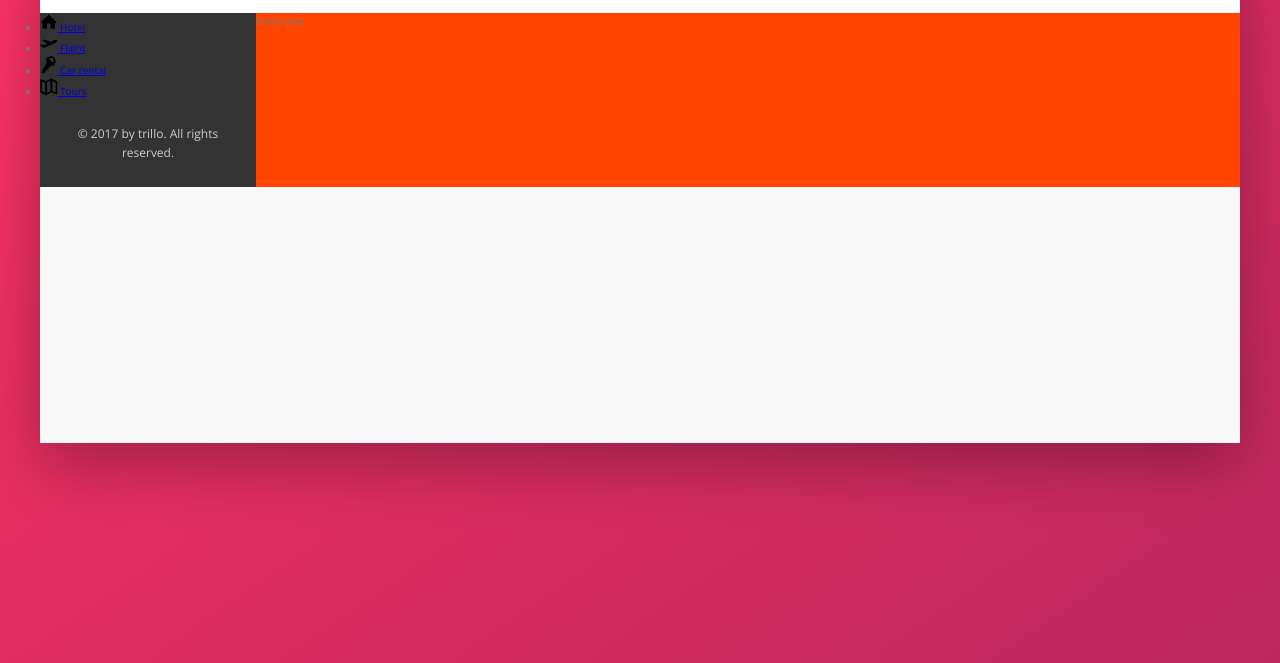
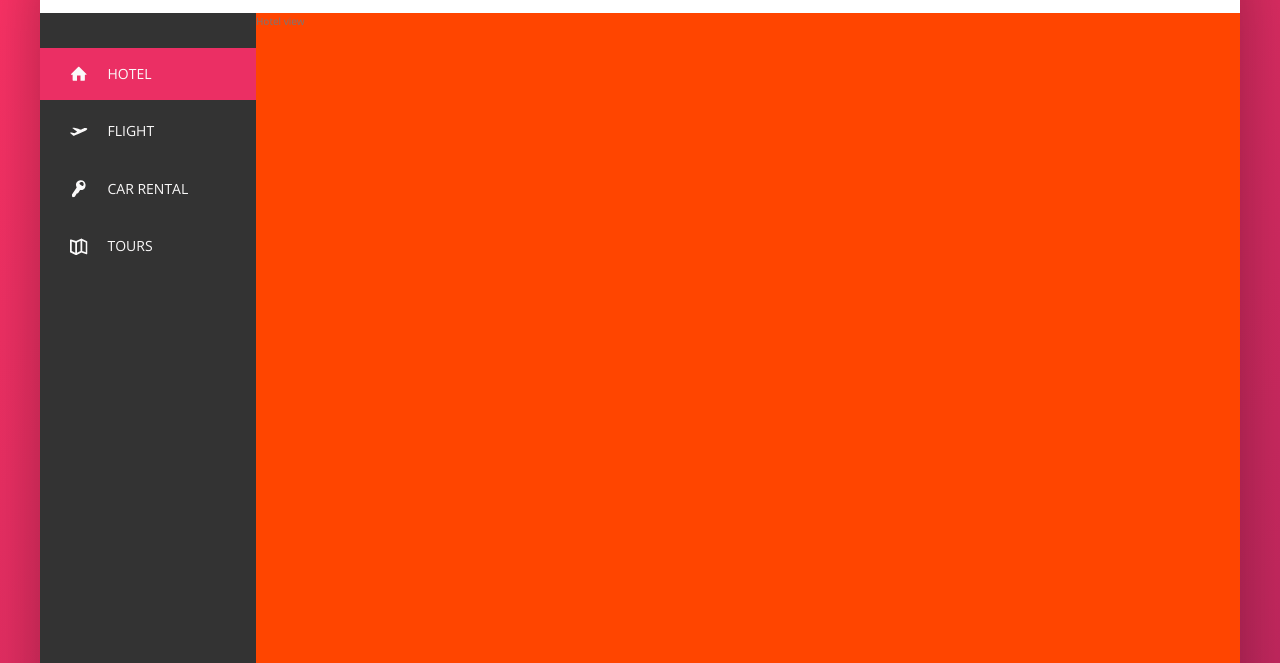
Before and after one commit to ppeelman/trillo, a website: page index.html in a window 1280 px wide. Shown: the part 137-800 px from the top of the page. Drawn offline with nearby package versions, Linux system fonts and the light colour scheme.

Commit message:
Sidebar completed

```diff
--- a/index.html
+++ b/index.html
@@ -55,7 +55,7 @@
       <div class="content">
         <nav class="sidebar">
           <ul class="side-nav">
-            <li class="side-nav__item">
+            <li class="side-nav__item side-nav__item--active">
               <a href="#" class="side-nav__link">
                 <svg class="side-nav__icon">
                   <use xlink:href="img/sprite.svg#icon-home"></use>
--- a/sass/_components.scss
+++ b/sass/_components.scss
@@ -122,15 +122,61 @@
 // SIDE-NAVIGATION
 
 .side-nav {
+  font-size: 1.4rem;
+  list-style: none;
+  margin-top: 3.5rem;
+
   &__item {
+    position: relative;
+
+    &:not(:last-child) {
+      margin-bottom: 0.5rem;
+    }
   }
 
-  &__link {
+  &__item::before {
+    content: "";
+    position: absolute;
+    top: 0;
+    left: 0;
+    height: 100%;
+    width: 3px;
+    background-color: var(--color-primary);
+    transition: transform 0.2s,
+      width 0.4s cubic-bezier(0.98, 0.01, 0.17, 0.99) 0.2s,
+      background-color 0.1s;
+    z-index: 0;
+    transform: scaleY(0);
+  }
+
+  &__item:hover::before,
+  &__item--active::before {
+    transform: scaleY(1);
+    width: 100%;
+  }
+
+  &__item:active::before {
+    background-color: var(--color-primary-light);
+  }
+
+  &__link:link,
+  &__link:visited {
+    color: var(--color-grey-light-1);
+    text-decoration: none;
+    text-transform: uppercase;
+    display: block;
+    padding: 1.5rem 3rem;
+    display: flex;
+    align-items: center;
+    z-index: 10;
+    position: relative;
   }
 
   &__icon {
     width: 1.75rem;
     height: 1.75rem;
+    fill: currentColor;
+    margin-right: 2rem;
   }
 }
 
--- a/sass/_layout.scss
+++ b/sass/_layout.scss
@@ -23,10 +23,14 @@
 .sidebar {
   background-color: var(--color-grey-dark-1);
   flex: 0 0 18%;
+  display: flex;
+  flex-direction: column;
+  justify-content: space-between;
 }
 
 .hotel-view {
   background-color: #fff;
   background-color: orangered;
   flex: 1;
+  height: 80rem;
 }
```
Also changed, not shown: css/style.css.
